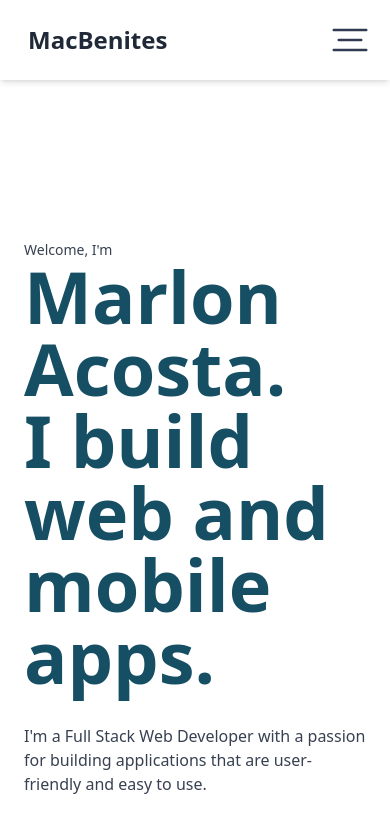
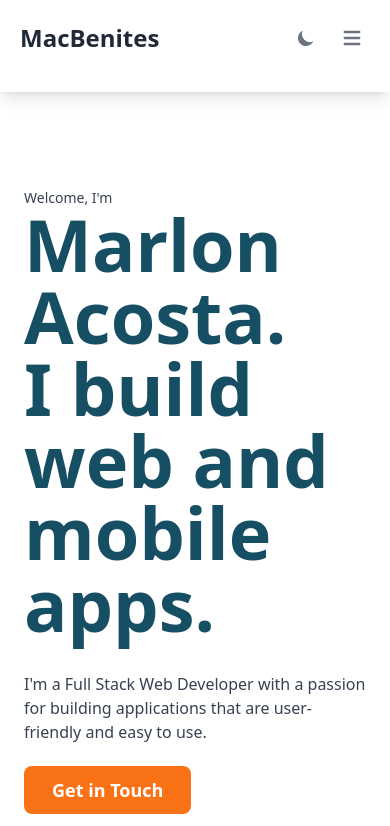
Before and after one commit to macbenites/PortfolioMacbenites, a Next.js app: page / in a window 390 px wide. Shown: the top 826 px of the page. Built offline with nearby package versions, Linux system fonts and the light colour scheme.

Commit message:
NavBar // Btn Dark Mode

```diff
--- a/components/Header.jsx
+++ b/components/Header.jsx
@@ -1,57 +1,93 @@
 import { useState } from "react";
-import Image from "next/image";
 import NavItem from "./NavItem";
 
 const Header = () => {
   let [open, setOpen] = useState(false);
-
-  // const HideScrollbar = (open) => {
-  //   document.body.className = !open ? "overflow-hidden" : "overflow-auto";
-  // };
-
   const handleClick = () => {
-    // HideScrollbar(open);
     setOpen(!open);
   };
 
   return (
-    <header className="shadow-md w-full sticky top-0 left-0 bg-white z-10">
-      <nav className="flex items-center justify-between py-6 md:px-6 px-6 transition-all duration-700 ease-in-out">
+    <header>
+      <nav className="py-4 w-full bg-white dark:bg-gray-900 shadow-lg">
+        <div className="flex flex-col px-4 mx-auto max-w-screen-xl md:px-6 md:flex-row md:justify-between md:items-center">
+          <div className="flex items-center justify-between">
             <div className="font-bold text-2xl cursor-pointer flex items-center text-gray-800">
               <span className="text-3xl text-indigo-600 mr-1 pt-2">
                 <ion-icon name="logo-ionic"></ion-icon>
               </span>
               MacBenites
             </div>
-        <div
+            <div className="flex items-center md:hidden">
+              <button
+                type="button"
+                className="text-gray-500 dark:text-gray-400 hover:bg-gray-100 dark:hover:bg-gray-800 focus:outline-none focus:ring-4 focus:ring-gray-200 dark:focus:ring-gray-700 rounded-lg text-sm p-2.5 inline-flex items-center"
+              >
+                <svg
+                  className="w-5 h-5"
+                  fill="currentColor"
+                  viewBox="0 0 20 20"
+                  xmlns="http://www.w3.org/2000/svg"
+                >
+                  <path d="M17.293 13.293A8 8 0 016.707 2.707a8.001 8.001 0 1010.586 10.586z"></path>
+                </svg>
+              </button>
+              <button
+                className="ml-1 text-gray-500 dark:text-gray-400 hover:bg-gray-100 dark:hover:bg-gray-800 focus:outline-none focus:ring-4 focus:ring-gray-200 dark:focus:ring-gray-700 rounded-lg text-sm p-2.5 inline-flex items-center"
                 onClick={handleClick}
-          className="absolute right-5 top-5 cursor-pointer md:hidden"
               >
-          {open ? (
-            <Image
-              src={"/image/close.svg"}
-              alt="Close"
-              width={40}
-              height={40}
-            />
-          ) : (
-            <Image
-              src={"/image/burger-menu.svg"}
-              alt="Burger Menu"
-              width={40}
-              height={40}
-            />
-          )}
+                <svg
+                  className="w-6 h-6"
+                  fill="currentColor"
+                  viewBox="0 0 20 20"
+                  xmlns="http://www.w3.org/2000/svg"
+                >
+                  <path
+                    fillRule="evenodd"
+                    d="M3 5a1 1 0 011-1h12a1 1 0 110 2H4a1 1 0 01-1-1zM3 10a1 1 0 011-1h12a1 1 0 110 2H4a1 1 0 01-1-1zM3 15a1 1 0 011-1h12a1 1 0 110 2H4a1 1 0 01-1-1z"
+                    clipRule="evenodd"
+                  ></path>
+                </svg>
+              </button>
             </div>
-        <ul
-          className={`hidden md:flex md:justify-between bg-white md:max-w-md md:w-full transition-all duration-700 ease-in-out`}
-        >
+          </div>
+
+          <ul className="hidden md:flex md:flex-row md:self-center pt-6 pb-3 md:py-0">
             <NavItem href="/">Home</NavItem>
             <NavItem href="/about">About</NavItem>
             <NavItem href="/projects">Projects</NavItem>
             <NavItem href="/contact">Contact</NavItem>
           </ul>
-        {open ? <SideMenu /> : ""}
+          {open && (
+            <ul className="md:hidden flex flex-col md:flex-row md:self-center pt-6 pb-3 md:py-0">
+              <NavItem href="/">Home</NavItem>
+              <NavItem href="/about">About</NavItem>
+              <NavItem href="/projects">Projects</NavItem>
+              <NavItem href="/contact">Contact</NavItem>
+            </ul>
+          )}
+
+          <div className="lg:self-center flex items-center mb-4 md:mb-0 collapse false">
+            <div className="hidden mr-3 md:block">
+              <div>
+                <button
+                  type="button"
+                  className="text-gray-500 dark:text-gray-400 hover:bg-gray-100 dark:hover:bg-gray-800 focus:outline-none focus:ring-4 focus:ring-gray-200 dark:focus:ring-gray-700 rounded-lg text-sm p-2.5 inline-flex items-center"
+                >
+                  <svg
+                    className="w-5 h-5"
+                    fill="currentColor"
+                    viewBox="0 0 20 20"
+                    xmlns="http://www.w3.org/2000/svg"
+                  >
+                    <path d="M17.293 13.293A8 8 0 016.707 2.707a8.001 8.001 0 1010.586 10.586z"></path>
+                  </svg>
+                </button>
+              </div>
+            </div>
+          </div>
+        </div>
+        {/* {open ? <SideMenu /> : ""} */}
       </nav>
     </header>
   );
--- a/components/NavItem.jsx
+++ b/components/NavItem.jsx
@@ -2,13 +2,12 @@ import Link from "next/link";
 
 const NavItem = ({ href, children, active, onClick }) => {
   return (
-    <li
-      className={`md:my-0 my-3 md:py-2 py-4 hover:text-orange-400 text-gray-800 transition-colors ${
-        active && "text-orange-500"
-      }`}
-    >
+    <li className="mb-3 md:px-6 md:mb-0">
       <Link href={href}>
-        <a className="py-2 font-medium text-lg duration-500" onClick={onClick}>
+        <a
+          className="font-medium text-gray-900 hover:text-blue-600 dark:text-gray-300 dark:hover:text-blue-500"
+          onClick={onClick}
+        >
           {children}
         </a>
       </Link>
--- a/pages/index.js
+++ b/pages/index.js
@@ -1,6 +1,7 @@
 import Layout from "../components/Layout";
 import CardServices from "../components/CardServices";
 import Footer from "../components/Footer";
+import Link from "next/link";
 
 export default function Home() {
   return (
@@ -13,7 +14,7 @@ export default function Home() {
 
 const Main = () => {
   return (
-    <section className="py-16">
+    <section className="container">
       <div className="flex flex-col md:flex-row">
         <div className="w-auto md:w-8/12">
           <p className="text-sm text-gray-700">Welcome, I&apos;m</p>
@@ -25,9 +26,13 @@ const Main = () => {
             I&apos;m a Full Stack Web Developer with a passion for building
             applications that are user-friendly and easy to use.
           </p>
-          <button className="text-lg bg-orange-500 hover:bg-orange-400 text-white font-bold py-3 px-7 rounded-lg mt-8 transition-colors">
-            Get in Touch
-          </button>
+          <div className="my-8">
+            <Link href="/contact">
+              <a className="text-lg bg-orange-500 hover:bg-orange-400 text-white font-bold py-3 px-7 rounded-lg transition-colors">
+                Get in Touch
+              </a>
+            </Link>
+          </div>
         </div>
       </div>
     </section>
```
Also changed, not shown: 1 other file (tests, documents, lock files or other folders). Lines whose indentation alone changed are shown as unchanged.
